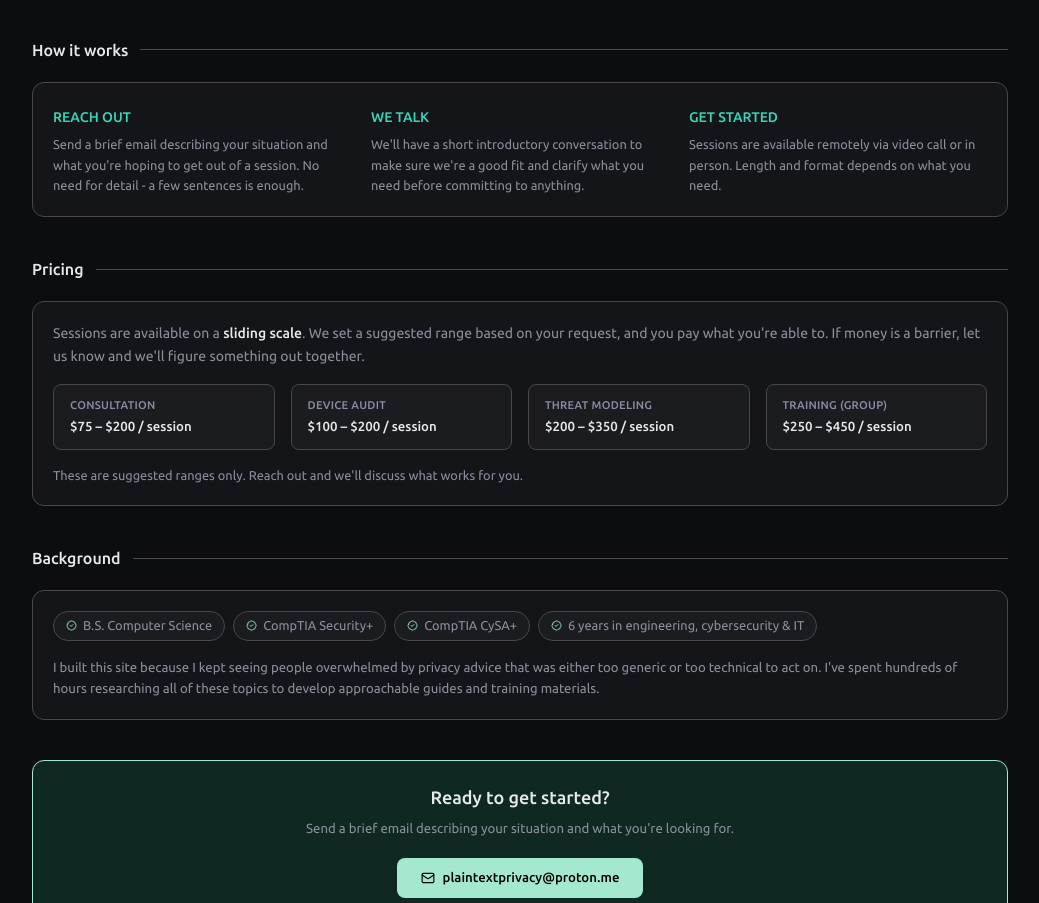
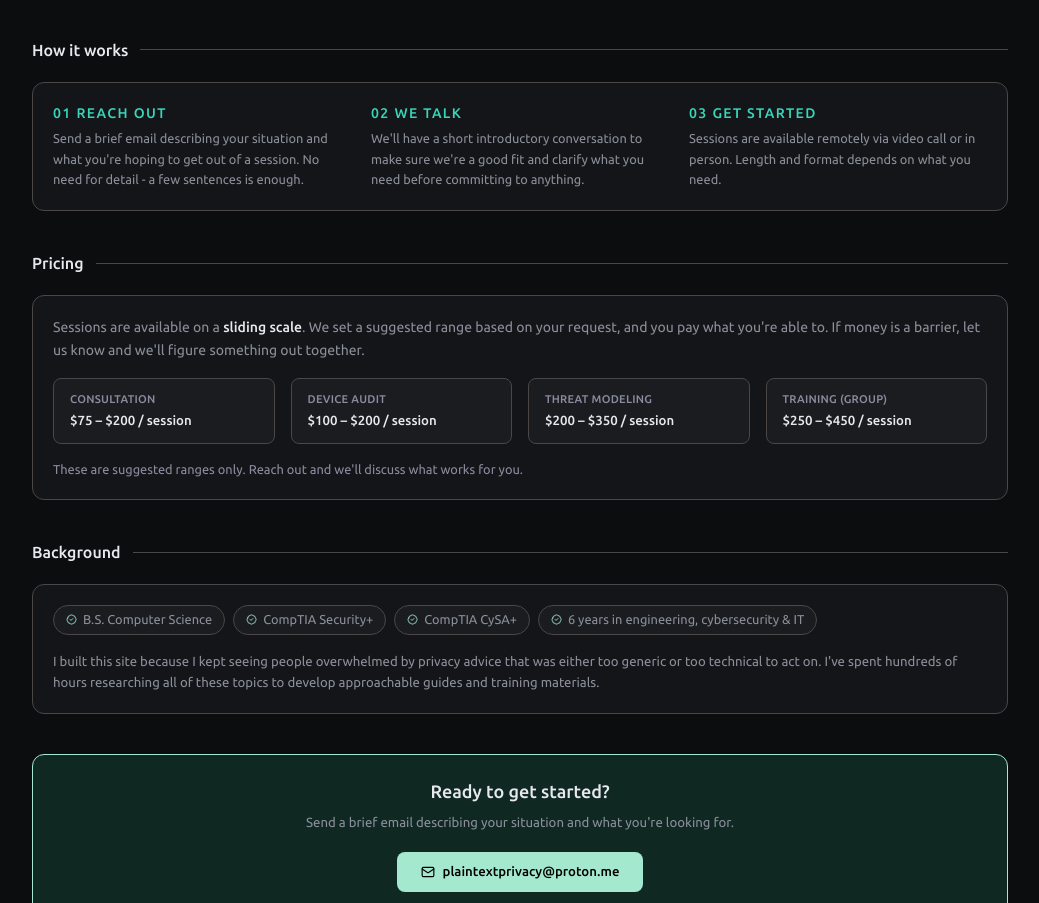
Before and after one commit to plaintextprivacy/plaintextprivacy, a React (Vite) app: page /help in a window 1280 px wide. Shown: the part 958-1861 px from the top of the page, without its empty margins (120-1159 px from the left). Built offline with nearby package versions, Linux system fonts and the light colour scheme.

Commit message:
fix pipeline failure

```diff
--- a/src/pages/GetHelpPage.tsx
+++ b/src/pages/GetHelpPage.tsx
@@ -86,26 +86,29 @@ export const GetHelpPage = () => (
           <div className='grid grid-cols-1 gap-5 sm:grid-cols-3'>
             {[
               {
+                step: '01',
                 label: 'REACH OUT',
                 detail:
                   "Send a brief email describing your situation and what you're hoping to get out of a session. No need for detail - a few sentences is enough."
               },
               {
+                step: '02',
                 label: 'WE TALK',
                 detail:
                   "We'll have a short introductory conversation to make sure we're a good fit and clarify what you need before committing to anything."
               },
               {
+                step: '03',
                 label: 'GET STARTED',
                 detail:
                   'Sessions are available remotely via video call or in person. Length and format depends on what you need.'
               }
             ].map(({ step, label, detail }) => (
               <div key={step}>
-                <p className='mb-1 text-caption font-medium uppercase tracking-widest text-accent'>
-                  {step}
+                <p className='mb-1 text-body-md font-medium uppercase tracking-widest text-text-elevated'>
+                  {step + ' '}
+                  {label}
                 </p>
-                <p className='mb-1.5 text-body-md font-medium text-text-elevated'>{label}</p>
                 <p className='text-label leading-relaxed text-text-secondary'>{detail}</p>
               </div>
             ))}
```
